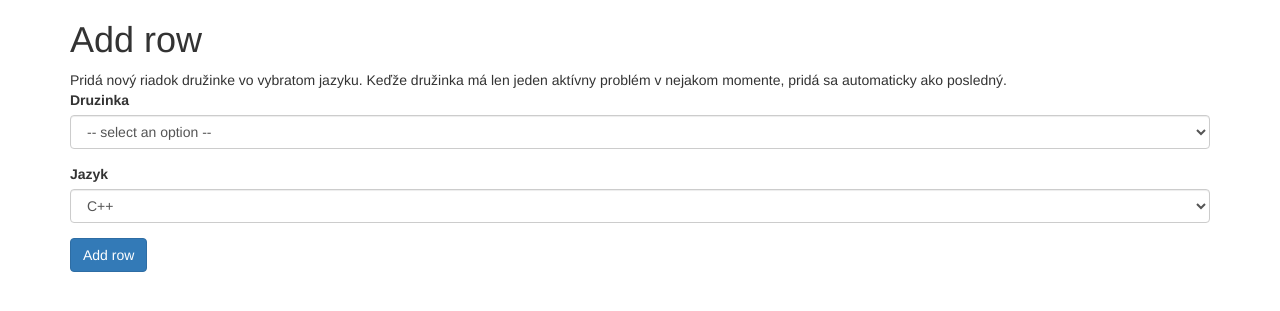
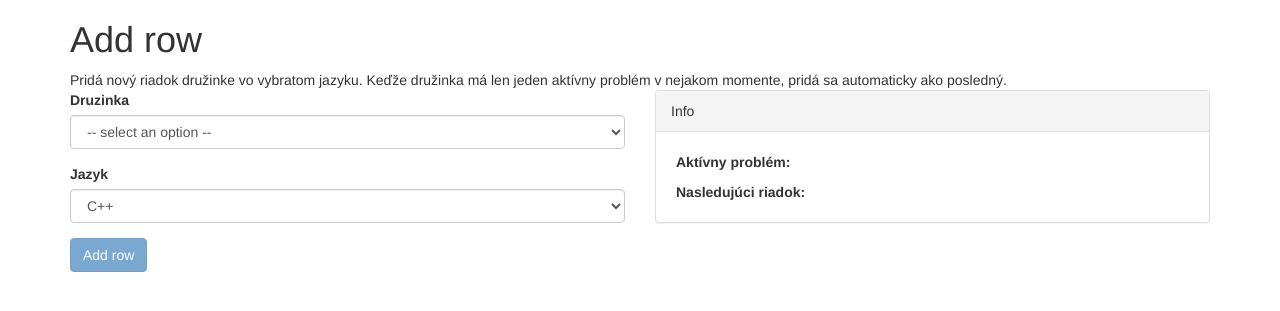
Before and after one commit to trojsten/editor-2018-jar, a Django app: page /submit/add_row/ in a window 1280 px wide. Shown: the part 52-363 px from the top of the page. Run offline with Django 3.2, Linux system fonts and the light colour scheme; the visitor is signed in with stand-in values (Sample User, id 1); data comes from the database, SQL or seed files in the repository; lists and menus that the app fills with data are empty; some libraries are stand-ins or nearby versions.

Commit message:
Add some info on "Add row" page.

```diff
--- a/editor/submit/templates/submit/add_row.html
+++ b/editor/submit/templates/submit/add_row.html
@@ -6,6 +6,8 @@
 Pridá nový riadok družinke vo vybratom jazyku.
 Keďže družinka má len jeden aktívny problém v nejakom momente, pridá sa automaticky ako posledný.
 
+<div class="row">
+    <div class="col col-md-6">
         <form id="add_row_form" method="post" action="/submit/add_row/">
             {% csrf_token %}
             <div class="form-group">
@@ -29,6 +31,51 @@
                     {% endfor %}
                 </select>
             </div>
-    <button type="submit" class="btn btn-primary">Add row</button>
+            <button type="submit" class="btn btn-primary" disabled id="add-row-btn">Add row</button>
         </form>
+    </div>
+    <div class="col col-md-6">
+        <div class="panel panel-default">
+            <div class="panel-heading">Info</div>
+            <div class="panel-body">
+                <table class="table-condensed">
+                    <tr>
+                        <th>Aktívny problém:</th>
+                        <td id="td-active"></td>
+                    </tr>
+                    <tr>
+                        <th>Nasledujúci riadok:</th>
+                        <td id="td-new-order"></td>
+                    </tr>
+                </table>
+            </div>
+        </div>
+    </div>
+</div>
+
+<script>
+function changeInfo() {
+    var user_id = $("#user-select").val();
+    $.ajax({
+        url: "/submit/add_row_info/" + user_id,
+        type: "GET", // This is the default though, you don't actually need to always mention it
+        dataType: "json",
+        success: function(data) {
+            if (data['no_active_problem']) {
+                $("#add-row-btn").attr("disabled", true);
+                $("#td-active").text("No active problem")
+                $("#td-new-order").text("-")
+            } else {
+                $("#add-row-btn").attr("disabled", false);
+                $("#td-active").text(data['problem_title'])
+                $("#td-new-order").text(data['next_order'])
+            }
+            console.log(data);
+        },
+        failure: function(data) {
+            console.log("Got an error dude");
+        }
+    });
+}
+</script>
 {% endblock %}
--- a/editor/submit/templates/submit/main.html
+++ b/editor/submit/templates/submit/main.html
@@ -19,6 +19,7 @@
     </head>
 
     <body>
+        <script src="http://code.jquery.com/jquery-latest.min.js" type="text/javascript"></script>
         <div class="container">
             {% include 'submit/nav.html' %}
             {% block content %}
@@ -29,7 +30,6 @@
         <!-- Bootstrap core JavaScript
         ================================================== -->
         <!-- Placed at the end of the document so the pages load faster -->
-        <script src="https://code.jquery.com/jquery-3.2.1.slim.min.js" integrity="sha384-KJ3o2DKtIkvYIK3UENzmM7KCkRr/rE9/Qpg6aAZGJwFDMVNA/GpGFF93hXpG5KkN" crossorigin="anonymous"></script>
         <script src="https://cdnjs.cloudflare.com/ajax/libs/popper.js/1.11.0/umd/popper.min.js" integrity="sha384-b/U6ypiBEHpOf/4+1nzFpr53nxSS+GLCkfwBdFNTxtclqqenISfwAzpKaMNFNmj4" crossorigin="anonymous"></script>
         <script src="https://maxcdn.bootstrapcdn.com/bootstrap/4.0.0-beta/js/bootstrap.min.js" integrity="sha384-h0AbiXch4ZDo7tp9hKZ4TsHbi047NrKGLO3SEJAg45jXxnGIfYzk4Si90RDIqNm1" crossorigin="anonymous"></script>
     </body>
--- a/editor/submit/urls.py
+++ b/editor/submit/urls.py
@@ -10,6 +10,7 @@
     url(r'^receive_protocol/$', views.receive_protocol, name='receive_protocol'),
     url(r'^problem/(?P<problem_id>\d+)/$', views.problem, name='problem'),
     url(r'^view/(?P<submit_id>\d+)/$', views.view_submit, name='view_submit'),
+    url(r'^add_row_info/(?P<user_id>\d+)/$', views.add_row_info, name='add_row_info'),
     url(r'^login/$', views.user_login, name='login'),
     url(r'^logout/$', views.user_logout, name='logout'),
 ]
--- a/editor/submit/views.py
+++ b/editor/submit/views.py
@@ -5,7 +5,7 @@
 from django.contrib.auth.decorators import login_required
 from django.contrib.admin.views.decorators import staff_member_required
 from django.core.exceptions import PermissionDenied
-from django.http import HttpResponseRedirect, HttpResponse
+from django.http import HttpResponseRedirect, HttpResponse, JsonResponse
 from django.shortcuts import render, get_object_or_404
 from django.views.decorators.csrf import csrf_exempt
 from django.views.decorators.http import require_POST
@@ -193,6 +193,25 @@
         }
         return render(request, 'submit/add_row.html', context_dict)
 
+@login_required(login_url='/submit/login/')
+@staff_member_required
+def add_row_info(request, user_id):
+    user = User.objects.get(pk=user_id)
+    active_problem = ActiveProblem.objects.filter(user=user).first()
+    if active_problem is None:
+        return JsonResponse({'no_active_problem': True});
+    problem = active_problem.problem
+    row = Row.objects.filter(user=user, problem=problem).last()
+    next_order = 1
+    if row is not None:
+        next_order = row.order + 1
+    return JsonResponse({
+        'no_active_problem': False,
+        'problem_id': problem.id,
+        'problem_title': problem.title,
+        'next_order': next_order,
+    })
+
 def user_login(request):
     if request.method == 'POST':
         username = request.POST.get('username')
```
Lines whose indentation alone changed are shown as unchanged.
